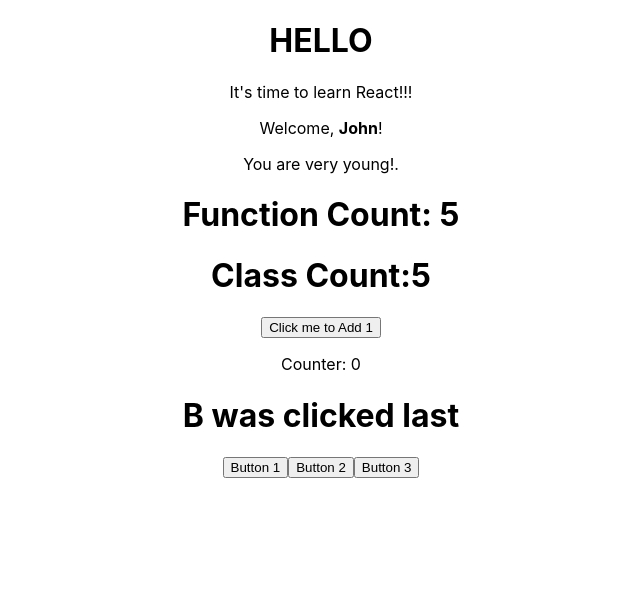
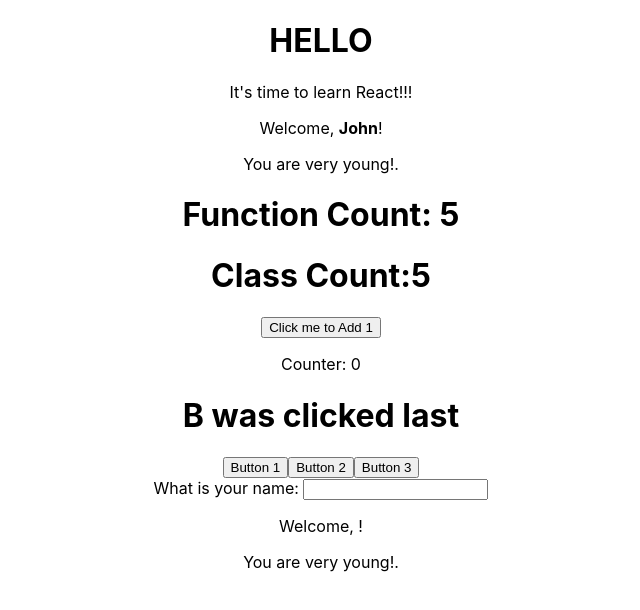
Before and after one commit to Fredeugine/my-app, a React (Create React App) app: page / in a window 1280 px wide. Shown: the top 610 px of the page, without its empty margins (319-959 px from the left). Built offline with nearby package versions, Linux system fonts and the light colour scheme.

Commit message:
React exercise 1

```diff
--- a/src/App.js
+++ b/src/App.js
@@ -5,6 +5,7 @@
 import Counters from "./counters";
 import {ClickCounter} from "./counters";
 import {ClickTracker} from "./counters";
+import {InteractiveWelcome} from "./welcome";
 
 
 function hello() {
@@ -17,6 +18,7 @@
           <Counters incAm={1} initVal={0} incInv={1000} ></Counters>
           <ClickCounter></ClickCounter>
           <ClickTracker></ClickTracker>
+          <InteractiveWelcome></InteractiveWelcome>
 
       </div>
 
--- a/src/counters.js
+++ b/src/counters.js
@@ -77,4 +77,4 @@
     }
 }
 
-export default Counters;
+    export default Counters;
--- a/src/welcome.js
+++ b/src/welcome.js
@@ -44,7 +44,29 @@
     age: '10-20'
 };
 
+// Create an InteractiveWelcome component that renders an input tag and the Welcome component.
+//     Pass the current content of the input tag to the name prop of the Welcome component.
+//     The input tag should be a controlled component.
 
+export class InteractiveWelcome extends Component{
+    state = {
+        inputVal : ''
+    }
+    contComp = (event)=>{
+        this.setState({inputVal: event.target.value})
+    }
+
+    render() {
+        return(
+            <div>
+                <label>What is your name: </label>
+                <input  value={this.state.inputVal} onChange={this.contComp} type={"text"}/>
+                <Welcome name={this.state.inputVal}></Welcome>
+
+            </div>
+        )
+    }
+}
 
 
 export function Counter({initVal,incInv,incAm}) {
```
